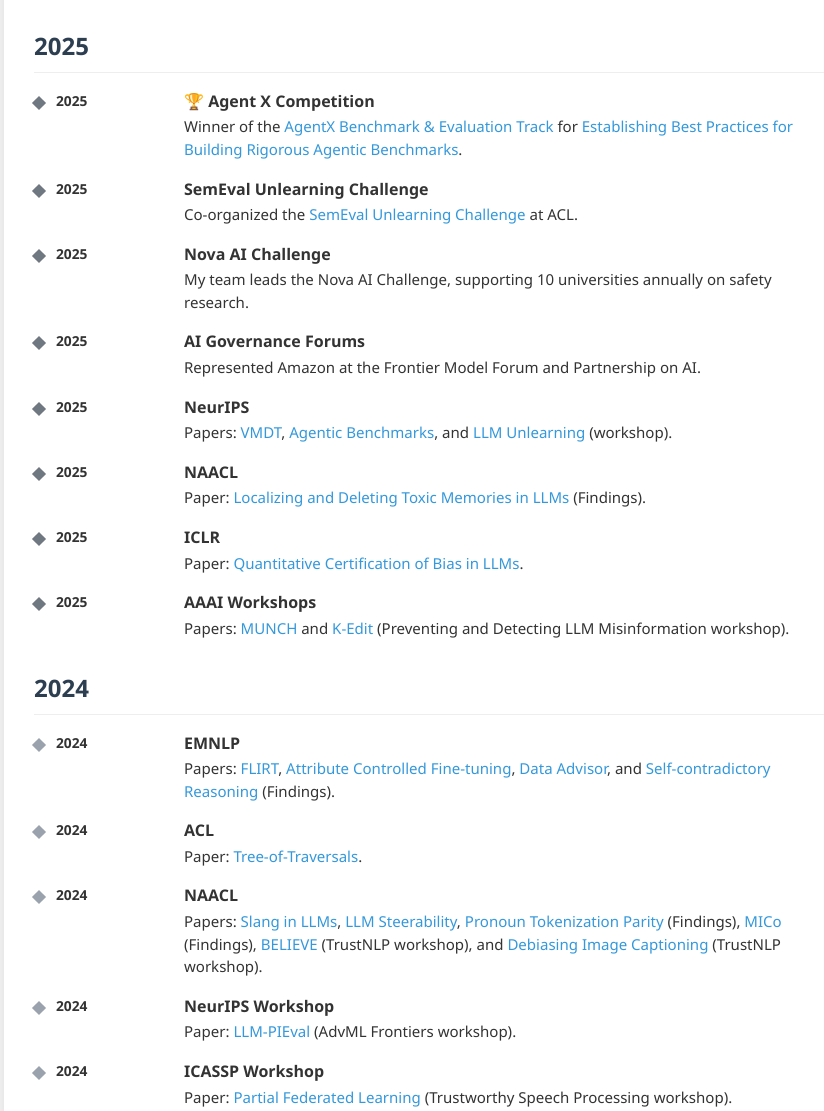
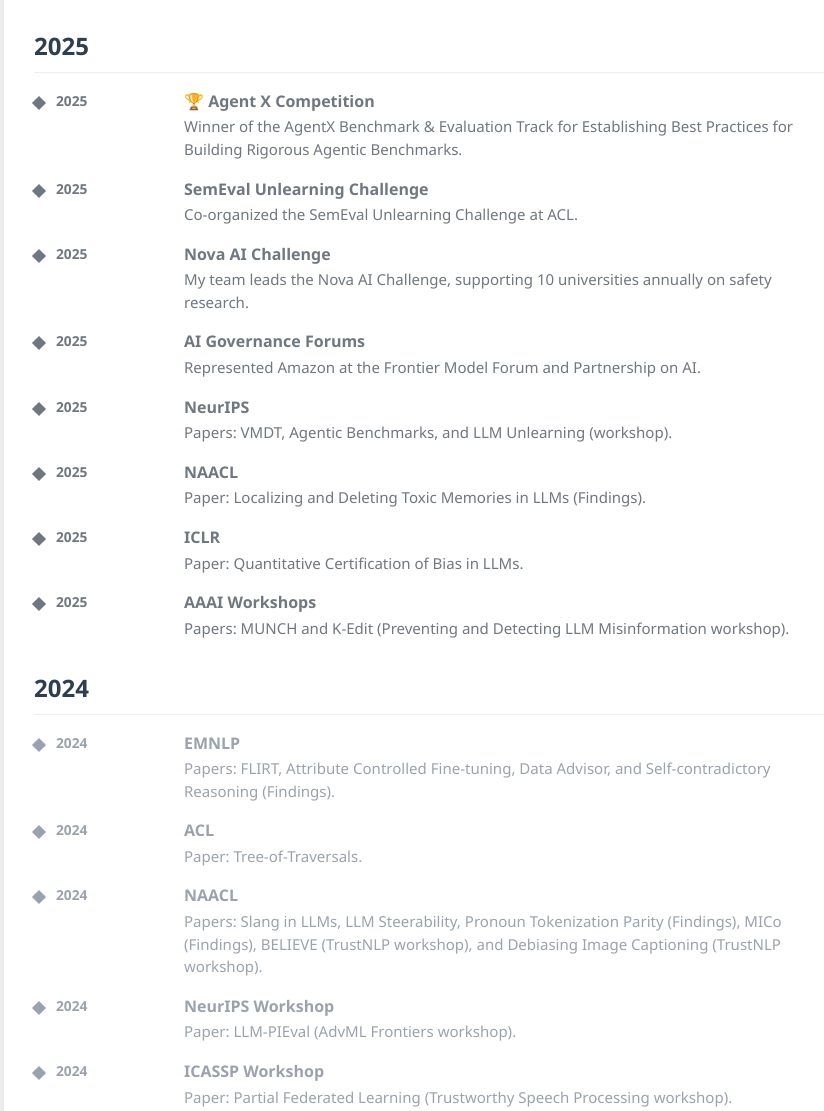
Before and after one commit to guptarah/guptarah.github.io, a plain HTML site: page news.html in a window 1280 px wide. Shown: the part 1642-2753 px from the top of the page, without its empty margins (206-1030 px from the left). Drawn offline with Linux system fonts and the light colour scheme.

Commit message:
Fix news page colors: grey text for past events to match homepage

```diff
--- a/news.html
+++ b/news.html
@@ -86,12 +86,23 @@
             background: #8e44ad;
         }
 
-        .highlight-item.past-recent::before {
-            background: #6f7780;
+        .highlight-item.past-recent {
+            color: #6f7780;
         }
 
+        .highlight-item.past-older {
+            color: #9aa3ad;
+        }
+
+        .highlight-item.past-recent::before,
         .highlight-item.past-older::before {
-            background: #9aa3ad;
+            background: currentColor;
+        }
+
+        .highlight-item.past-recent a,
+        .highlight-item.past-older a {
+            color: inherit;
+            text-decoration-color: currentColor;
         }
 
         .highlight-date {
```
